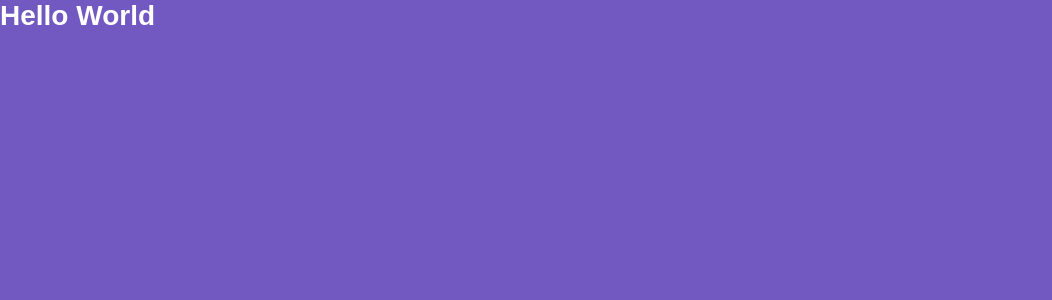
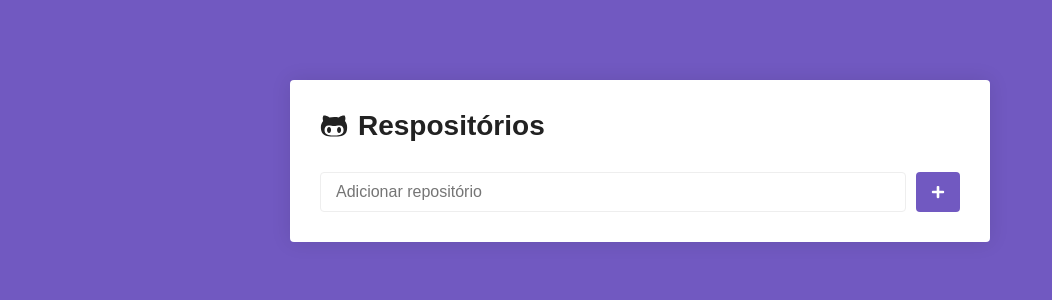
Before and after one commit to Jarlei3m/Gostack-Git-Repo-Storage-ReactJS, a React (Create React App) app: page / in a window 1280 px wide. Shown: the top 300 px of the page, without its empty margins (0-1052 px from the left). Built offline with nearby package versions, Linux system fonts and the light colour scheme.

Commit message:
styling main page

```diff
--- a/package.json
+++ b/package.json
@@ -8,6 +8,7 @@
     "@testing-library/user-event": "^12.1.10",
     "react": "^17.0.1",
     "react-dom": "^17.0.1",
+    "react-icons": "^4.1.0",
     "react-router-dom": "^5.2.0",
     "react-scripts": "4.0.1",
     "styled-components": "^5.2.1",
--- a/src/pages/Main/index.js
+++ b/src/pages/Main/index.js
@@ -1,12 +1,29 @@
 import React from 'react';
 
-import { Title } from './styles';
+import { FaGithubAlt, FaPlus } from 'react-icons/fa'
+
+import { Container, Form, SubmitButton } from './styles';
 
 function Main() {
   return (
-    <Title>
-      Hello World
-    </Title>)
+      <Container>
+        <h1>
+          <FaGithubAlt />
+          Respositórios
+        </h1>
+
+        <Form onSubmit={() => {}}>
+          <input
+            type='text'
+            placeholder='Adicionar repositório'
+          />
+
+          <SubmitButton>
+            <FaPlus color="#fff" size={14} />
+          </SubmitButton>
+        </Form>
+      </Container>
+    )
 }
 
 export default Main;
--- a/src/pages/Main/styles.js
+++ b/src/pages/Main/styles.js
@@ -1,5 +1,50 @@
 import styled from 'styled-components';
 
-export const Title = styled.h1`
-  color: #fff;
+export const Container = styled.div`
+  max-width: 700px;
+  background: #fff;
+  border-radius: 4px;
+  box-shadow: 0 0 20px rgba(0, 0, 0, 0.1);
+  padding: 30px;
+  margin: 80px auto;
+
+  h1 {
+    font-size: '20px';
+    display: flex;
+    align-items: center;
+    flex-direction: row;
+
+    svg {
+      margin-right: 10px
+    }
+  }
+
 `;
+
+export const Form = styled.form`
+  margin-top: 30px;
+  display: flex;
+  flex-direction: row;
+
+  input {
+    flex: 1;
+    border: 1px solid #eee;
+    padding: 10px 15px;
+    border-radius: 4px;
+    font-size: 16px;
+  }
+`;
+
+export const SubmitButton = styled.button.attrs({
+  type: 'submit'
+})`
+  background: #7159c1;
+  border: 0;
+  padding: 0 15px;
+  margin-left: 10px;
+  border-radius: 4px;
+
+  display: flex;
+  justify-content: center;
+  align-items: center;
+`;
```
Also changed, not shown: 1 other file (tests, documents, lock files or other folders).
